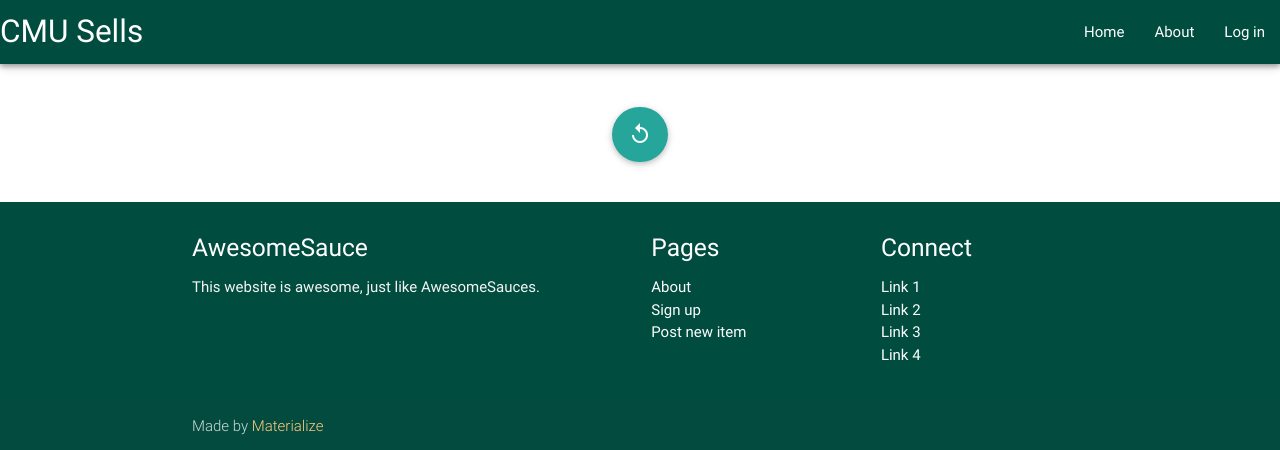
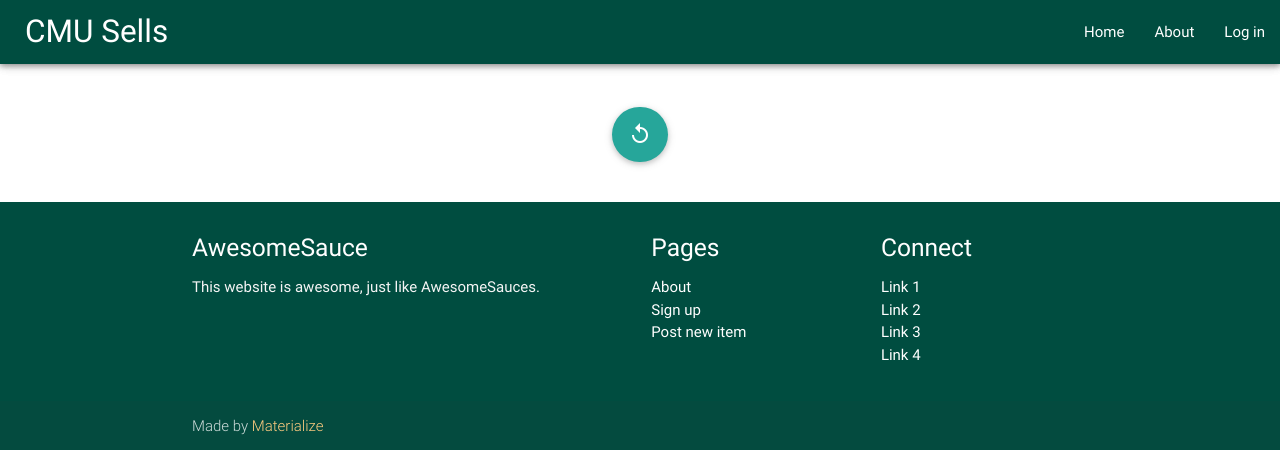
Before and after one commit to zhaorz/cmu-sells, a Flask app: page / in a window 1280 px wide. Shown: the top 450 px of the page. Run offline with Flask 2, Linux system fonts and the light colour scheme; data that the repository does not hold is empty; some libraries are stand-ins or nearby versions.

Commit message:
CMU title pad

```diff
--- a/app/static/style.css
+++ b/app/static/style.css
@@ -1,3 +1,7 @@
 .text-shadow {
   text-shadow: 1px 1px 2px #333;
 }
+
+#adjust-title {
+  padding-left: 25px;
+}
--- a/app/templates/base.html
+++ b/app/templates/base.html
@@ -41,7 +41,7 @@
 
       <nav class="navbar teal darken-4">
   <div class="nav-wrapper">
-    <a href="{{ url_for('.index')}}" class="brand-logo" >CMU Sells</a>
+    <a href="{{ url_for('.index')}}" class="brand-logo" id="adjust-title">CMU Sells</a>
     <ul id="nav-mobile" class="right">
       <li><a href="{{ url_for('.index') }}">Home</a></li>
       <li><a href="{{ url_for('.about') }}">About</a></li>
```
